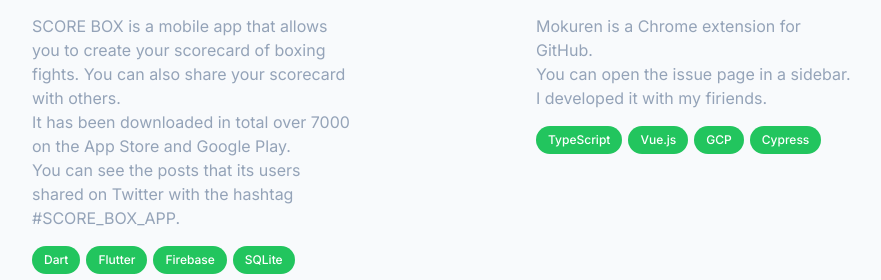
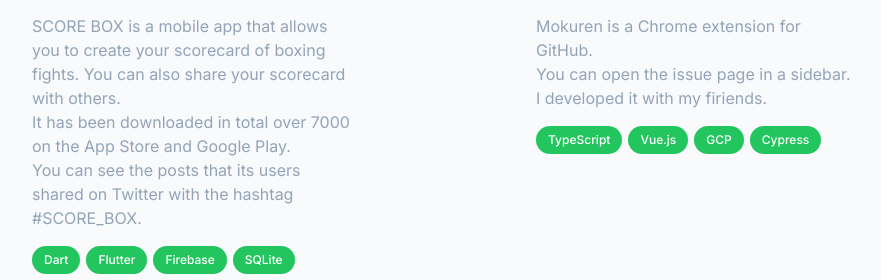
Before and after one commit to kakudenbuzo/portfolio, a Next.js app: page / in a window 1280 px wide. Shown: the part 1160-1440 px from the top of the page, without its empty margins (120-1001 px from the left). Built offline with nearby package versions, Linux system fonts and the light colour scheme.

Commit message:
fix: score box hashtag

```diff
--- a/src/data/personal-projects.ts
+++ b/src/data/personal-projects.ts
@@ -9,7 +9,7 @@
       "SCORE BOX is a mobile app that allows you to create your scorecard of boxing fights." +
         " You can also share your scorecard with others.",
       "It has been downloaded in total over 7000 on the App Store and Google Play.",
-      "You can see the posts that its users shared on Twitter with the hashtag #SCORE_BOX_APP.",
+      "You can see the posts that its users shared on Twitter with the hashtag #SCORE_BOX.",
     ],
     "https://score-box-link.web.app/",
     ["Dart", "Flutter", "Firebase", "SQLite"]
```
